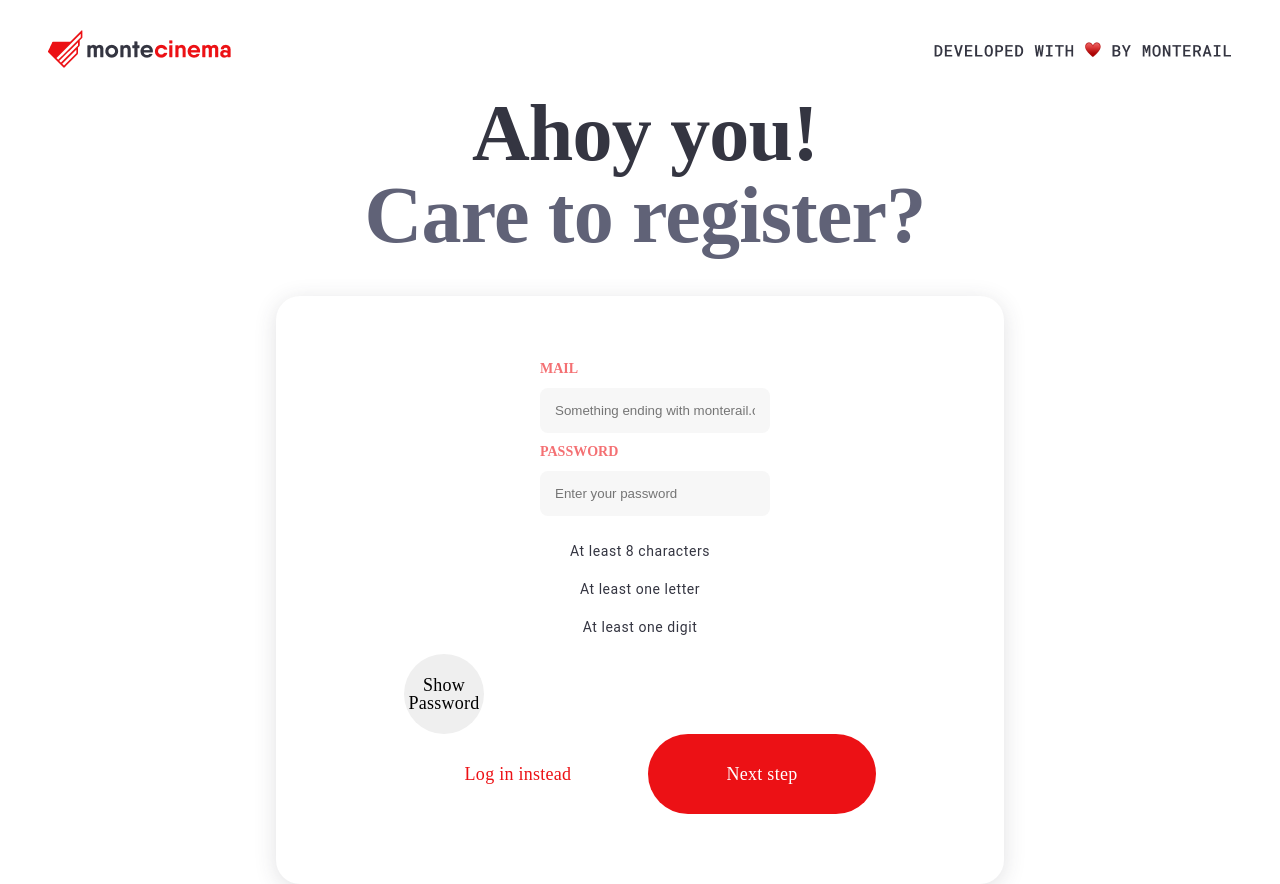
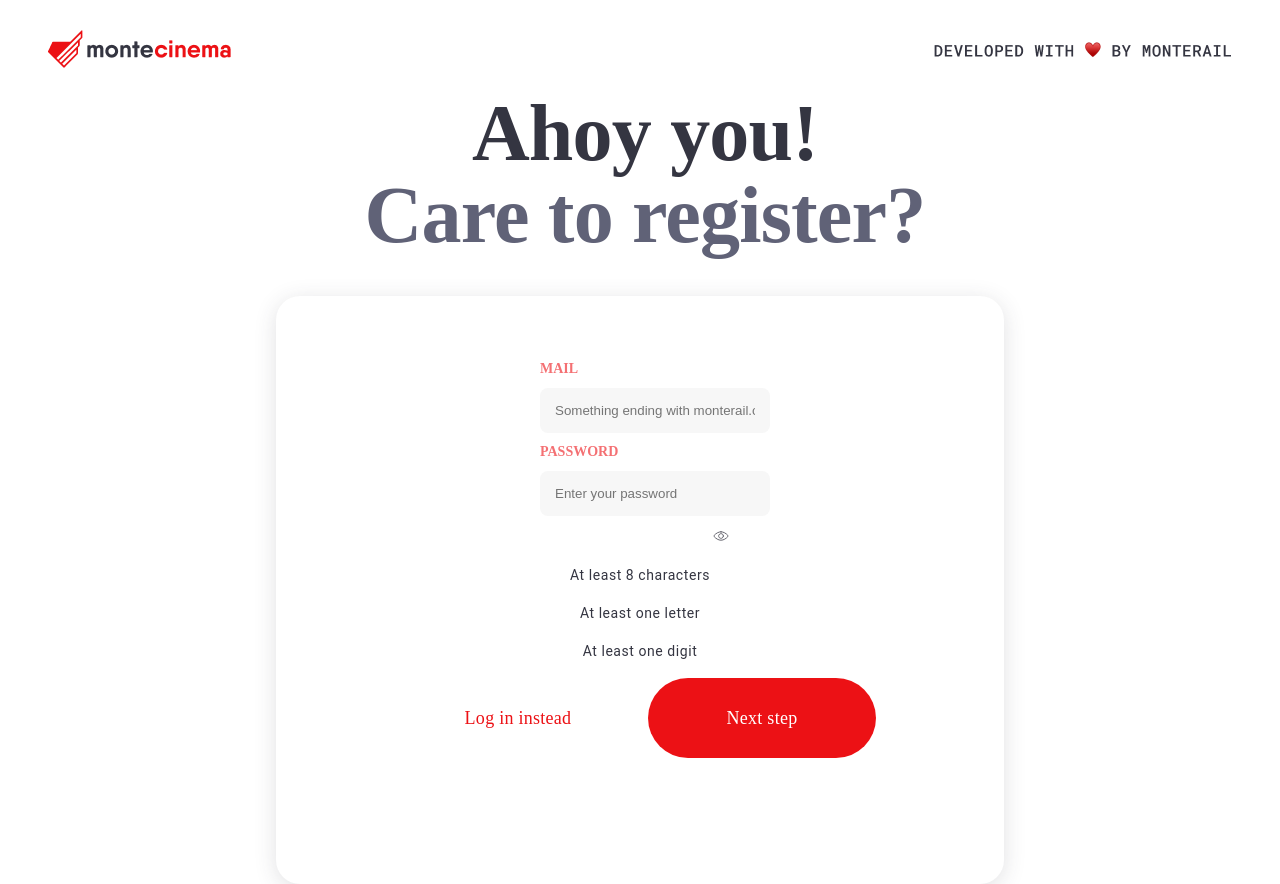
Before and after one commit to Rafal-Dabek/Cinema, a React (Create React App) app in the folder cinema/: page / in a window 1280 px wide. Built offline with nearby package versions, Linux system fonts and the light colour scheme.

Commit message:
Toggle visibility button visual changes

```diff
--- a/cinema/src/Components/Homepage.jsx
+++ b/cinema/src/Components/Homepage.jsx
@@ -4,6 +4,7 @@ import {Link } from "react-router-dom";
 import "./style.css"
 import "./FormInput"
 import FormInput from './FormInput';
+import eye from './eye.svg';
 
 
 export const HomePage=()=>{
@@ -114,6 +115,7 @@ const onChange=(e)=>{
 
 
                 <form>
+                    <div>
                     {inputs.map((input)=>(
                         <FormInput key={input.id}
                          {...input}
@@ -122,10 +124,14 @@ const onChange=(e)=>{
                          />
 
                     ))}
+                    <img onClick={togglePassword} id="passwordButton" src={eye}></img>
+                    </div>
+
+
                     <p className='helper' id='characters'>At least 8 characters</p>
                     <p className='helper' id='letter'>At least one letter</p>
                     <p className='helper' id='digit'>At least one digit</p>
-                    <button onClick={togglePassword} id="passwordButton">Show Password</button>
+
                     <div className='buttonDiv'>
                     <button className='logIn' >Log in instead</button>
 
--- a/cinema/src/Components/style.css
+++ b/cinema/src/Components/style.css
@@ -168,7 +168,9 @@ a{
     text-decoration: underline;
 }
 #passwordButton{
-    border-radius: 95px;
+    position: relative;
+  top: 38%;
+  left: 65%;
     height:20px;
     width: 20px;
 }
@@ -214,4 +216,7 @@ a{
     #root{
         width: max-content;
     }
+    #passwordButton{
+      left: 85%;
+    }
   }
```
Also changed, not shown: cinema/src/Components/eye.svg (added).
